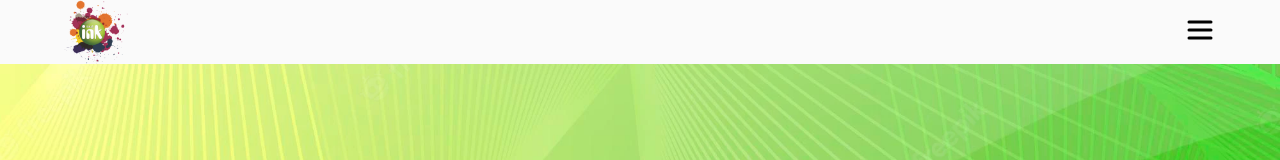
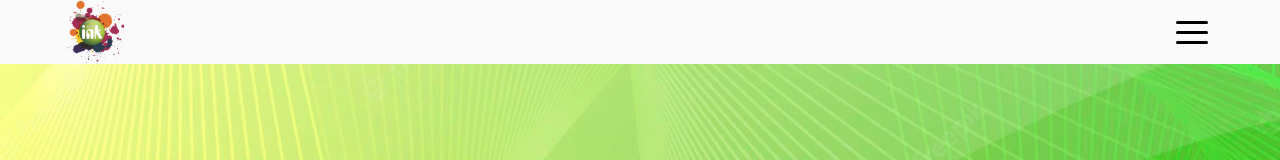
Before and after one commit to diegonacif/totalink-page, a React (Vite) app: page /faq in a window 1280 px wide. Shown: the top 160 px of the page. Built offline with nearby package versions, Linux system fonts and the light colour scheme.

Commit message:
feat: menu button with animation

```diff
--- a/package.json
+++ b/package.json
@@ -10,6 +10,7 @@
   },
   "dependencies": {
     "@react-spring/web": "^9.5.5",
+    "hamburger-react": "^2.5.0",
     "phosphor-react": "^1.4.1",
     "react": "^18.2.0",
     "react-dom": "^18.2.0",
--- a/src/components/MenuButton/MenuButton.jsx
+++ b/src/components/MenuButton/MenuButton.jsx
@@ -1,14 +1,16 @@
 import { useState, useRef, useEffect } from 'react'
-import { List, X } from 'phosphor-react'
+import { Link } from 'react-router-dom';
 
 import '../../css/App.css';
-import { Link } from 'react-router-dom';
 
 // Outside Click (Hook)
 import { useOnClickOutside } from 'usehooks-ts'
 
 // Conditional Rendering Transition Lib
 import { useTransition, animated } from '@react-spring/web';
+
+// Hamburguer Menu Button with Animation
+import { Twirl as Hamburguer } from 'hamburger-react';
 
 export const MenuButton = () => {
 
@@ -40,11 +42,13 @@ export const MenuButton = () => {
       onClick={() => handleMenuOpen()}
       ref={refContainer} // Outside Click (Reference)
     >
-      {
-        isMenuOpen ?
-        <X size={32} weight="bold" onClick={() => handleMenuOpen()} /> :
-        <List size={32} weight="bold" onClick={() => handleMenuOpen()} />
-      }
+      <Hamburguer
+        toggled={isMenuOpen}
+        toggle={handleMenuOpen}
+        duration={0.3}
+        rounded
+        label="abrir menu"
+      />
 
       {/* Conditional Rendering with Transition */}
       {
--- a/src/components/MenuButton/_MenuButton.scss
+++ b/src/components/MenuButton/_MenuButton.scss
@@ -7,8 +7,8 @@
 
   .menu-modal {
     position: absolute;
-    top: 2.3rem;
-    right: 2rem;
+    top: 2.75rem;
+    right: 2.75rem;
     z-index: 1;
 
     display: flex;
--- a/src/css/App.css
+++ b/src/css/App.css
@@ -336,8 +336,8 @@
 }
 .menu-button-container .menu-modal {
   position: absolute;
-  top: 2.3rem;
-  right: 2rem;
+  top: 2.75rem;
+  right: 2.75rem;
   z-index: 1;
   display: flex;
   flex-direction: column;
```
Also changed, not shown: 2 other files (tests, documents, lock files or other folders).
